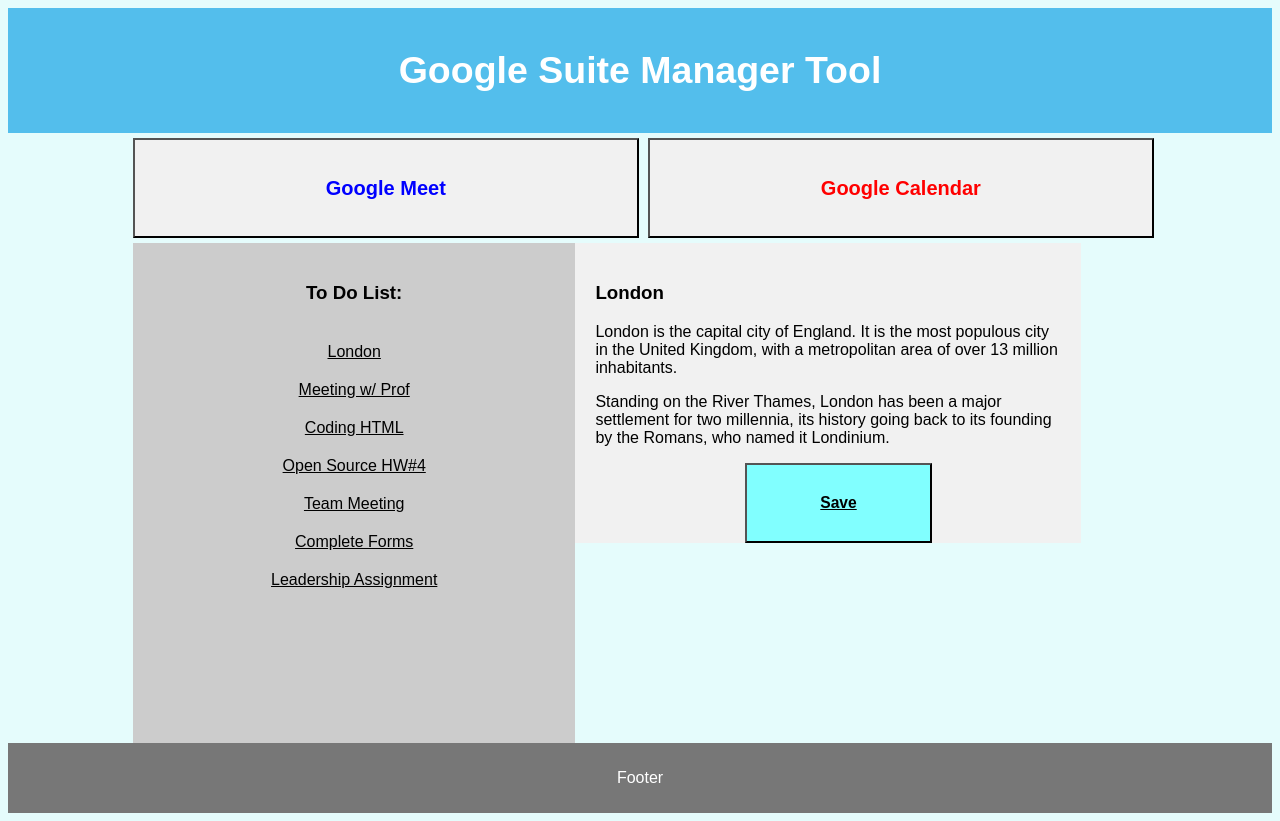
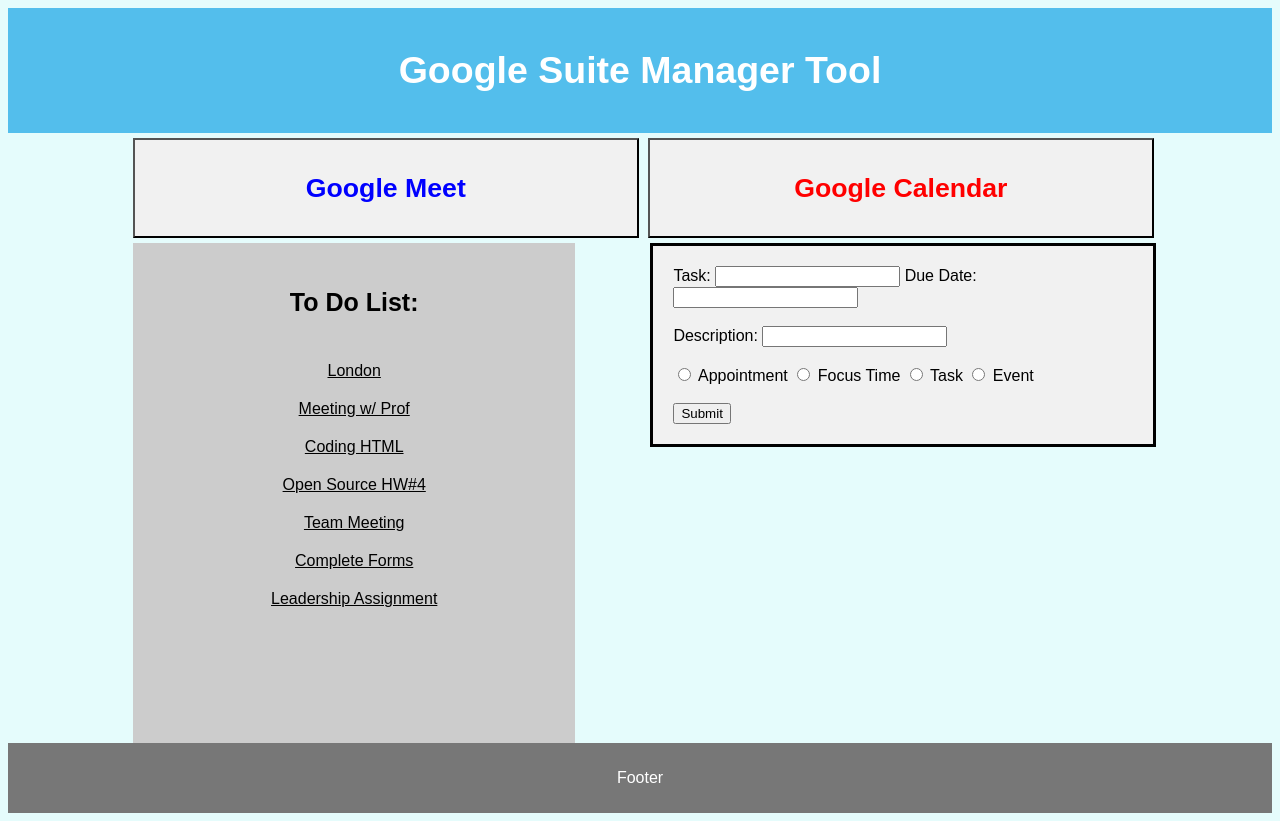
Before and after one commit to thuvu17/espeon-google-suite-tasks, a Python web app: template template/static/test2.html in a window 1280 px wide. Run offline with Jinja, Linux system fonts and the light colour scheme; the template is opened without the code that fills it, so the values that code supplies are empty.

Commit message:
Update test2.html
Modified the event input data when Google Calendar or Google Meet are clicked. User can input Task name, date task is due, description, and whether the task is an appointment, focus time, a task, or an event.

Signed-off-by: armstrong10790 <163228937+armstrong10790@users.noreply.github.com>

```diff
--- a/template/static/test2.html
+++ b/template/static/test2.html
@@ -1,10 +1,122 @@
 <!DOCTYPE html>
 <html lang="en">
 <head>
-  <title>Espeon Tasks</title>
-  <meta charset="utf-8">
-  <meta name="viewport" content="width=device-width, initial-scale=1">
-  <link rel="stylesheet" href="main.css"/>
+<title>CSS Template</title>
+<meta charset="utf-8">
+<meta name="viewport" content="width=device-width, initial-scale=1">
+<style>
+* {
+  box-sizing: border-box;
+}
+
+body {
+  font-family: Arial, Helvetica, sans-serif;
+}
+
+/* Style the header */
+header {
+  background-color: #53BEEC;
+  padding: 10px;
+  text-align: center;
+  font-size: 25px;
+  color: white;
+}
+
+/* Create two columns/boxes that floats next to each other */
+nav {
+  float: left;
+  width:35%;
+  height: 500px; /* only for demonstration, should be removed */
+  background: #ccc;
+  padding: 20px;
+  margin-left:125px;
+  text-align: center;
+}
+
+/* Style the list inside the menu */
+nav ul {
+  list-style-type: none;
+  padding: 0;
+}
+
+nav ul li {
+  padding-top:20px;
+}
+
+a:link {
+  color: black;
+}
+
+a:visited {
+  color: black;
+  background-color: transparent;
+  text-decoration: none;
+}
+
+article {
+  float: left;
+  padding: 20px;
+  width: 40%;
+  background-color: #f1f1f1;
+  height: 98%; /* only for demonstration, should be removed */
+  margin-left:75px;
+  border: 3px solid black;
+}
+
+button {
+  float: center;
+  padding: 0px;
+  width: 40%;
+  background-color: #f1f1f1;
+  height: 100px; /* only for demonstration, should be removed */
+  text-align: center;
+}
+
+
+/* Clear floats after the columns */
+section::after {
+  content: "";
+  display: table;
+  clear: both;
+  margin-left: auto;
+  margin-right: auto;
+}
+
+section2::after {
+  content: "";
+  display: table;
+  clear: both;
+  color: white;
+  margin-left: auto;
+  margin-right: auto;
+}
+
+saveBtn {
+  float: center;
+  padding: 0px;
+  width: 40%;
+  background-color: #f1f1f1;
+  height: 100px; /* only for demonstration, should be removed */
+  text-align: center;
+}
+
+
+/* Style the footer */
+footer {
+  background-color: #777;
+  padding: 10px;
+  text-align: center;
+  color: white;
+}
+
+/* Responsive layout - makes the two columns/boxes stack on top of each other instead of next to each other, on small screens */
+@media (max-width: 600px) {
+  nav, article {
+    width: 100%;
+    height: auto;
+  }
+}
+</style>
 </head>
 <body style="background-color: #E5FCFC;">
 
@@ -13,36 +125,54 @@
   <h2>Google Suite Manager Tool</h2>
 </header>
 
-<section class="google">
+<section2>
   <button style="margin-left:125px;">
       <h1 style="color:blue;"> Google Meet </h1>
   </button>
   <button style="margin:5px;">
       <h1 style="color:red;"> Google Calendar </h1>
   </button>
-</section class="google">
+</section2>
 
 <section>
   <nav>
-    <h1 class="task-list"> To Do List: </h1>
+    <h1 style="font-size:25px;"> To Do List: </h1>
     <ul>
-      <li><a href="#">London</a></li>
-      <li><a href="#">Meeting w/ Prof</a></li>
-      <li><a href="#">Coding HTML</a></li>
-      <li><a href="#">Open Source HW#4</a></li>
-      <li><a href="#">Team Meeting</a></li>
-      <li><a href="#">Complete Forms</a></li>
-      <li><a href="#">Leadership Assignment</a></li>
+      <li><u>London</u></li>
+      <li><u>Meeting w/ Prof</u></li>
+      <li><u>Coding HTML</u></li>
+      <li><u>Open Source HW#4</u></li>
+      <li><u>Team Meeting</u></li>
+      <li><u>Complete Forms</u></li>
+      <li><u>Leadership Assignment</u></li>
     </ul>
   </nav>
 
   <article>
-    <h1>London</h1>
-    <p>London is the capital city of England. It is the most populous city in the  United Kingdom, with a metropolitan area of over 13 million inhabitants.</p>
-    <p>Standing on the River Thames, London has been a major settlement for two millennia, its history going back to its founding by the Romans, who named it Londinium.</p>
-    <button style="height:80px; margin-left: 150px; background-color: #81FFFF;"> <a href="./test.html">
+    <!-- <h1>London</h1> -->
+    <label for="fname">Task: </label>
+    <input type="text" id="eventname" name="eventname">
+    <label for="date">Due Date: </label>
+    <input type="text" id="date" name="date"><br><br>
+    <label for="info">Description: </label>
+    <input type="text" id="info" name="info"><br><br>
+
+    <input type="radio" id="Appointment" name="fav_language" value="Appointment">
+    <label for="Appointment">Appointment</label>
+    <input type="radio" id="Focus" name="fav_language" value="Focus">
+    <label for="Focus">Focus Time</label>
+    <input type="radio" id="Task" name="fav_language" value="Task">
+    <label for="Task">Task</label>
+    <input type="radio" id="Event" name="fav_language" value="Event">
+    <label for="Event">Event</label>
+
+    <br><br>
+
+
+    <a href="./test.htm"><input type="submit" value="Submit"> </a>
+    <!-- <button style="height:80px; margin-left: 150px; background-color: #81FFFF;"> <a href="./test.htm">
      <h1 style="color:black;"> Save </h1></a>
-    </button>
+    </button> -->
   </article>
 </section>
 
```
